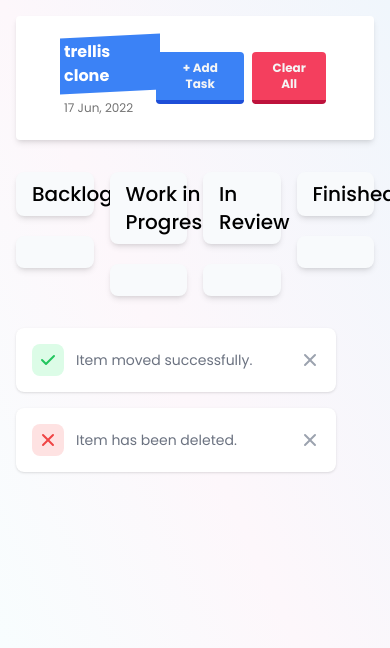
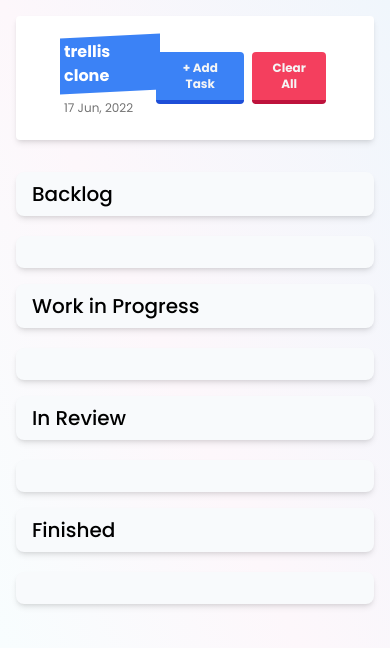
Before and after one commit to Fulfilled-Koala/M3U2TrelloApp-LucasPatron, a website built with webpack: page public/index.html in a window 390 px wide. Built offline with nearby package versions, Linux system fonts and the light colour scheme.

Commit message:
feat: make page responsive

```diff
--- a/public/index.html
+++ b/public/index.html
@@ -9,7 +9,7 @@
     class="min-h-screen select-none gap-2 bg-gradient-to-bl from-[#f0f6fc] via-[#fdf7fb] to-[#f6ffff] font-poppins dark:bg-[#1d1d1d] dark:bg-none"
   >
     <!-- Body -->
-    <div class="p-4">
+    <main class="p-4">
       <!-- Top Header -->
       <header
         class="flex items-center justify-between rounded bg-white px-12 py-6 shadow-md dark:bg-[#272727]"
@@ -39,7 +39,7 @@
         </div>
       </header>
 
-      <section class="mt-8 grid grid-cols-4 gap-4">
+      <section class="mt-8 grid grid-cols-1 justify-center gap-4 lg:grid-cols-3 xl:grid-cols-4">
         <!-- Backlog -->
         <div class="flex flex-col gap-1">
           <div
@@ -156,7 +156,7 @@
           ></ul>
         </div>
       </section>
-    </div>
+    </main>
 
     <!-- MODALS -->
     <!-- Clear All Modal -->
@@ -363,7 +363,7 @@
     <!-- Success -->
     <div
       id="toast-success"
-      class="m-4 flex w-full max-w-xs items-center rounded-lg bg-white p-4 text-gray-500 shadow dark:bg-neutral-800 dark:text-gray-300"
+      class="fixed bottom-0 -left-full m-4 hidden w-full max-w-xs items-center rounded-lg bg-white p-4 text-gray-500 shadow transition-all delay-500 ease-in-out dark:bg-neutral-800 dark:text-gray-300"
       role="alert"
     >
       <div
@@ -382,7 +382,7 @@
           ></path>
         </svg>
       </div>
-      <div class="ml-3 text-sm font-normal">Item moved successfully.</div>
+      <p id="toast-success-message" class="ml-3 text-sm font-normal"></p>
       <button
         type="button"
         class="-mx-1.5 -my-1.5 ml-auto inline-flex h-8 w-8 rounded-lg bg-white p-1.5 text-gray-400 hover:bg-gray-100 hover:text-gray-900 focus:ring-2 focus:ring-gray-300 dark:bg-neutral-800 dark:text-gray-500 dark:hover:bg-neutral-700 dark:hover:text-white"
@@ -407,7 +407,7 @@
     <!-- Danger -->
     <div
       id="toast-danger"
-      class="m-4 flex w-full max-w-xs items-center rounded-lg bg-white p-4 text-gray-500 shadow dark:bg-neutral-800 dark:text-gray-300"
+      class="fixed bottom-20 -left-full m-4 hidden w-full max-w-xs items-center rounded-lg bg-white p-4 text-gray-500 shadow transition-all delay-500 ease-in-out dark:bg-neutral-800 dark:text-gray-300"
       role="alert"
     >
       <div
@@ -426,7 +426,7 @@
           ></path>
         </svg>
       </div>
-      <div class="ml-3 text-sm font-normal">Item has been deleted.</div>
+      <p id="toast-danger-message" class="ml-3 text-sm font-normal"></p>
       <button
         type="button"
         class="-mx-1.5 -my-1.5 ml-auto inline-flex h-8 w-8 rounded-lg bg-white p-1.5 text-gray-400 hover:bg-gray-100 hover:text-gray-900 focus:ring-2 focus:ring-gray-300 dark:bg-neutral-800 dark:text-gray-500 dark:hover:bg-neutral-700 dark:hover:text-white"
```
